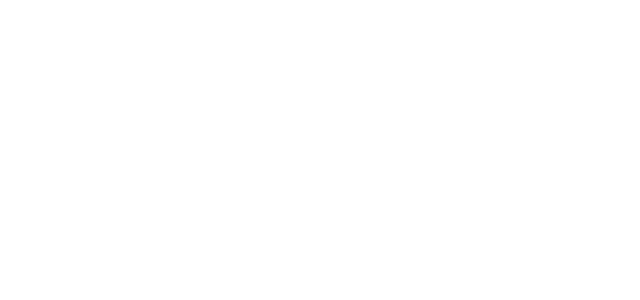
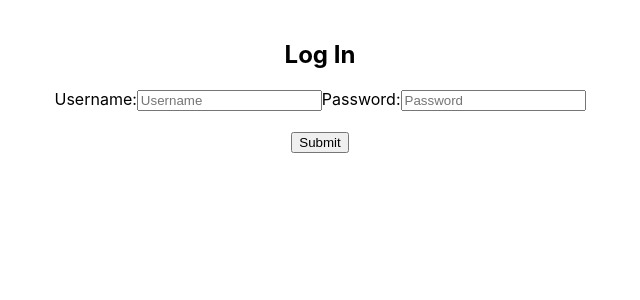
Before and after one commit to dashalary/auth-test, a React (Create React App) app: page / in a window 1280 px wide. Shown: the top 300 px of the page, without its empty margins (320-960 px from the left). Built offline with nearby package versions, Linux system fonts and the light colour scheme.

Commit message:
added spacing to login form

```diff
--- a/src/App.js
+++ b/src/App.js
@@ -8,9 +8,30 @@ function App() {
 
 // next, use effect hook on auto login route
 
+useEffect(() => {
+  const token = localStorage.getItem("token")
+  if (token) {
+    fetch(`http://localhost:3000/auto_login`, {
+      headers: {
+        Authorization: `Bearer ${token}`
+      }
+    })
+    .then(resp => resp.json())
+    .then(data => {
+      setUser(data)
+    })
+  }
+}, [])
+
+const handleLogin = (user) => {
+  setUser(user)
+}
+
   return (
     <div className="App">
-
+      {
+        <LogInForm handleLogin={handleLogin} />
+      }
     </div>
   );
 }
--- a/src/LogInForm.js
+++ b/src/LogInForm.js
@@ -45,10 +45,11 @@ function LogInForm(props) {
             <div style={formStyle}>
             <h2>Log In</h2>
             <form onSubmit={handleSubmit}>
-            <label>Username</label>
+            <label>Username:</label>
             <input type="text" value={username} onChange={handleUsername} placeholder="Username" />
-            <label>Password</label>
+            <label>Password:</label>
             <input type="password" value={password} onChange={handlePassword} placeholder="Password" />
+            <br></br>
             <br></br>
             <button type="submit">Submit</button>
             </form>
```
